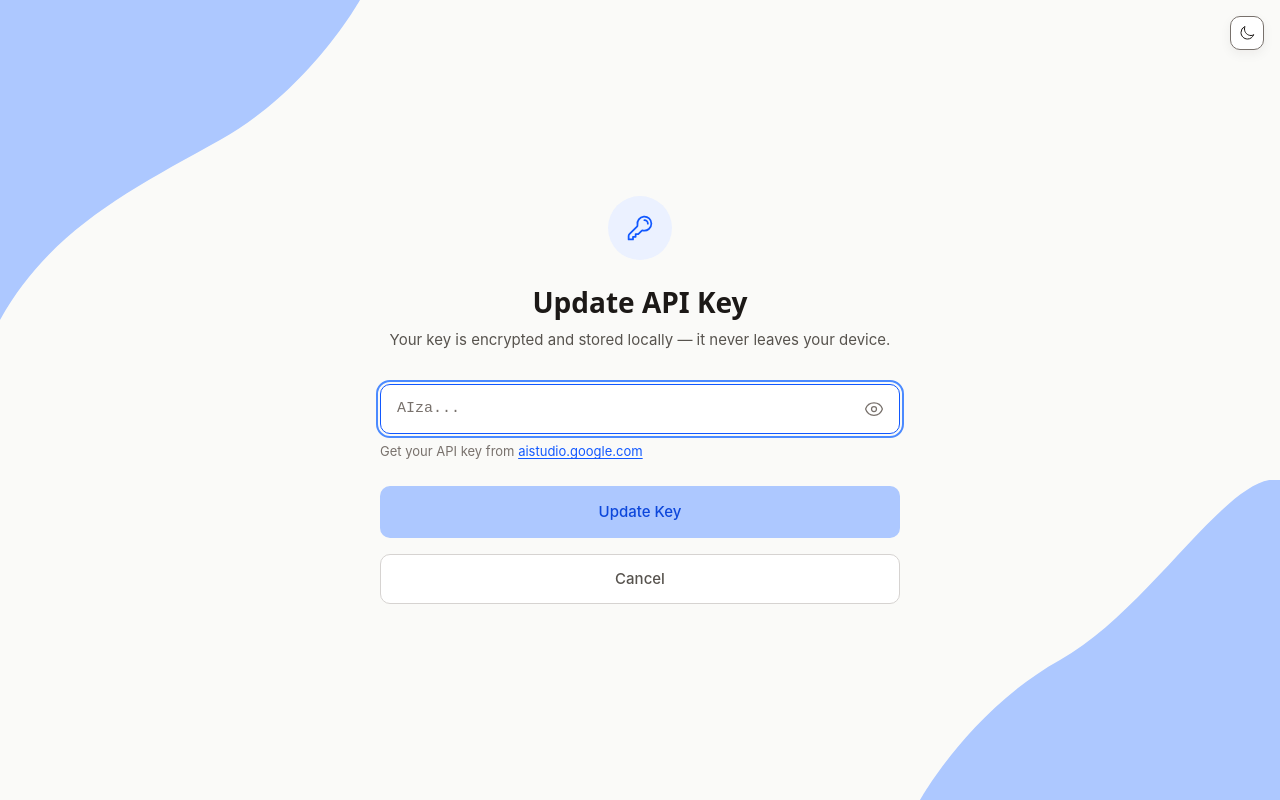
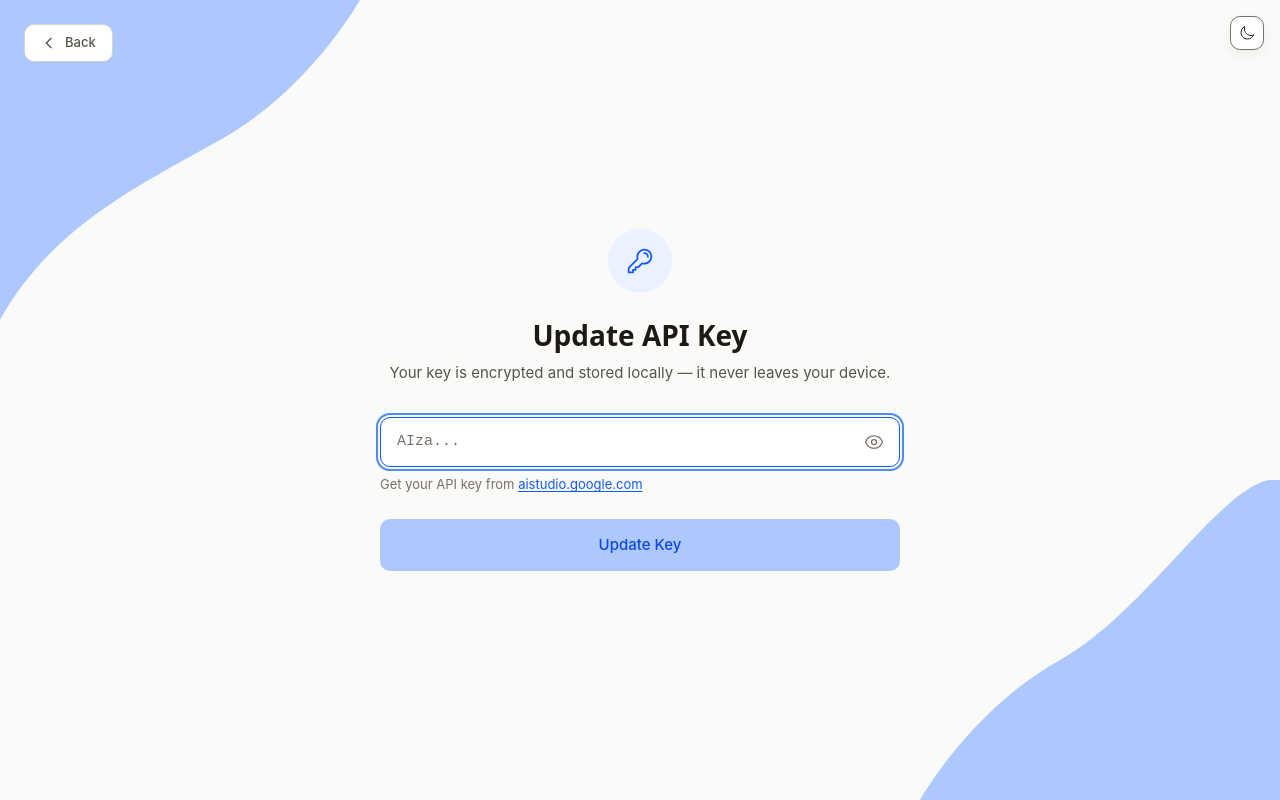
Before and after one commit to Imane-Idrissi/self-reflection-app, a React (Vite) app: page / in a window 1280 px wide. Both pictures are taken after a click on the button "API Key". Built offline with nearby package versions, Linux system fonts and the light colour scheme.

Commit message:
fix: remove settings icon from wizard, add back button to API key screen, use comma in error message

```diff
--- a/src/renderer/App.tsx
+++ b/src/renderer/App.tsx
@@ -265,7 +265,6 @@ export default function App() {
           onIntentSubmit={handleIntentSubmit}
           onStartRecording={handleStartRecording}
           intentLoading={loading}
-          onSettings={() => setStep({ type: 'api-key-change', returnTo: 'setup' })}
           onBack={goToDashboard}
         />
       );
--- a/src/renderer/screens/ApiKeySetupScreen.tsx
+++ b/src/renderer/screens/ApiKeySetupScreen.tsx
@@ -51,6 +51,18 @@ export default function ApiKeySetupScreen({ isChange, onComplete, onCancel }: Ap
     <div className="relative flex min-h-screen items-center justify-center bg-bg-primary px-md overflow-hidden">
       <WaveTopLeft />
       <WaveBottomRight />
+
+      {isChange && onCancel && (
+        <button
+          onClick={onCancel}
+          className="absolute top-lg left-lg z-20 flex items-center gap-sm rounded-md border border-border bg-bg-elevated px-md py-sm text-small font-medium text-text-secondary shadow-sm transition-colors duration-[150ms] hover:border-primary-400 hover:text-primary-600"
+        >
+          <svg className="h-4 w-4" fill="none" viewBox="0 0 24 24" stroke="currentColor" strokeWidth={2}>
+            <path strokeLinecap="round" strokeLinejoin="round" d="M15 19l-7-7 7-7" />
+          </svg>
+          Back
+        </button>
+      )}
 
       <div className="relative z-10 w-full max-w-[520px]">
         {!isChange && <StepIndicator step={1} />}
@@ -109,14 +121,6 @@ export default function ApiKeySetupScreen({ isChange, onComplete, onCancel }: Ap
           {saving ? <Spinner /> : (isChange ? 'Update Key' : 'Connect')}
         </button>
 
-        {isChange && onCancel && (
-          <button
-            onClick={onCancel}
-            className="mt-md w-full flex items-center justify-center rounded-md border border-border bg-bg-elevated px-lg py-[12px] text-body font-medium text-text-secondary transition-colors duration-[150ms] ease-out hover:bg-bg-secondary"
-          >
-            Cancel
-          </button>
-        )}
       </div>
     </div>
   );
--- a/src/renderer/screens/SetupWizard.tsx
+++ b/src/renderer/screens/SetupWizard.tsx
@@ -6,7 +6,6 @@ interface SetupWizardProps {
   onIntentSubmit: (name: string, intent: string) => Promise<void>;
   onStartRecording: (sessionId: string) => Promise<void>;
   intentLoading: boolean;
-  onSettings?: () => void;
   onBack?: () => void;
 }
 
@@ -16,7 +15,6 @@ export default function SetupWizard({
   onIntentSubmit,
   onStartRecording,
   intentLoading,
-  onSettings,
   onBack,
 }: SetupWizardProps) {
   const initialStep = startRecordingData ? 3 : needsApiKey ? 1 : 2;
@@ -40,16 +38,6 @@ export default function SetupWizard({
             <path strokeLinecap="round" strokeLinejoin="round" d="M15 19l-7-7 7-7" />
           </svg>
           Dashboard
-        </button>
-      )}
-
-      {onSettings && step === 2 && (
-        <button
-          onClick={onSettings}
-          className="absolute top-lg right-[72px] z-10 p-sm rounded-md text-text-tertiary hover:text-text-secondary hover:bg-bg-secondary transition-colors duration-[150ms]"
-          title="Settings"
-        >
-          <GearIcon />
         </button>
       )}
 
@@ -350,7 +338,7 @@ function StartRecordingStep({
       {apiError && (
         <div className="rounded-lg border border-caution/30 bg-caution-bg px-lg py-md mb-lg">
           <p className="text-small leading-[1.5] text-text-secondary">
-            {apiError} — your intent was accepted as written.
+            {apiError}, your intent was accepted as written.
           </p>
         </div>
       )}
@@ -450,15 +438,6 @@ function EyeOffIcon() {
   );
 }
 
-function GearIcon() {
-  return (
-    <svg className="h-5 w-5" fill="none" viewBox="0 0 24 24" strokeWidth={1.5} stroke="currentColor">
-      <path strokeLinecap="round" strokeLinejoin="round" d="M9.594 3.94c.09-.542.56-.94 1.11-.94h2.593c.55 0 1.02.398 1.11.94l.213 1.281c.063.374.313.686.645.87.074.04.147.083.22.127.324.196.72.257 1.075.124l1.217-.456a1.125 1.125 0 011.37.49l1.296 2.247a1.125 1.125 0 01-.26 1.431l-1.003.827c-.293.24-.438.613-.431.992a6.759 6.759 0 010 .255c-.007.378.138.75.43.99l1.005.828c.424.35.534.954.26 1.43l-1.298 2.247a1.125 1.125 0 01-1.369.491l-1.217-.456c-.355-.133-.75-.072-1.076.124a6.57 6.57 0 01-.22.128c-.331.183-.581.495-.644.869l-.213 1.28c-.09.543-.56.941-1.11.941h-2.594c-.55 0-1.02-.398-1.11-.94l-.213-1.281c-.062-.374-.312-.686-.644-.87a6.52 6.52 0 01-.22-.127c-.325-.196-.72-.257-1.076-.124l-1.217.456a1.125 1.125 0 01-1.369-.49l-1.297-2.247a1.125 1.125 0 01.26-1.431l1.004-.827c.292-.24.437-.613.43-.992a6.932 6.932 0 010-.255c.007-.378-.138-.75-.43-.99l-1.004-.828a1.125 1.125 0 01-.26-1.43l1.297-2.247a1.125 1.125 0 011.37-.491l1.216.456c.356.133.751.072 1.076-.124.072-.044.146-.087.22-.128.332-.183.582-.495.644-.869l.214-1.281z" />
-      <path strokeLinecap="round" strokeLinejoin="round" d="M15 12a3 3 0 11-6 0 3 3 0 016 0z" />
-    </svg>
-  );
-}
-
 function Spinner() {
   return (
     <svg
```
